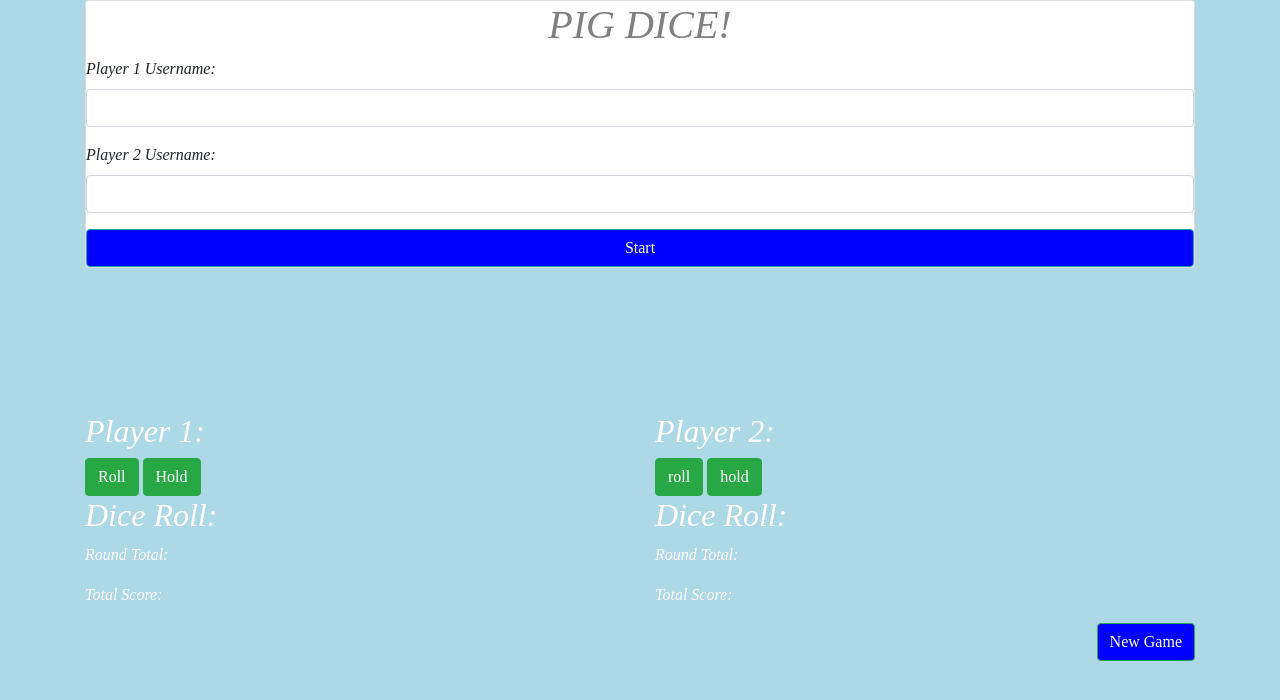
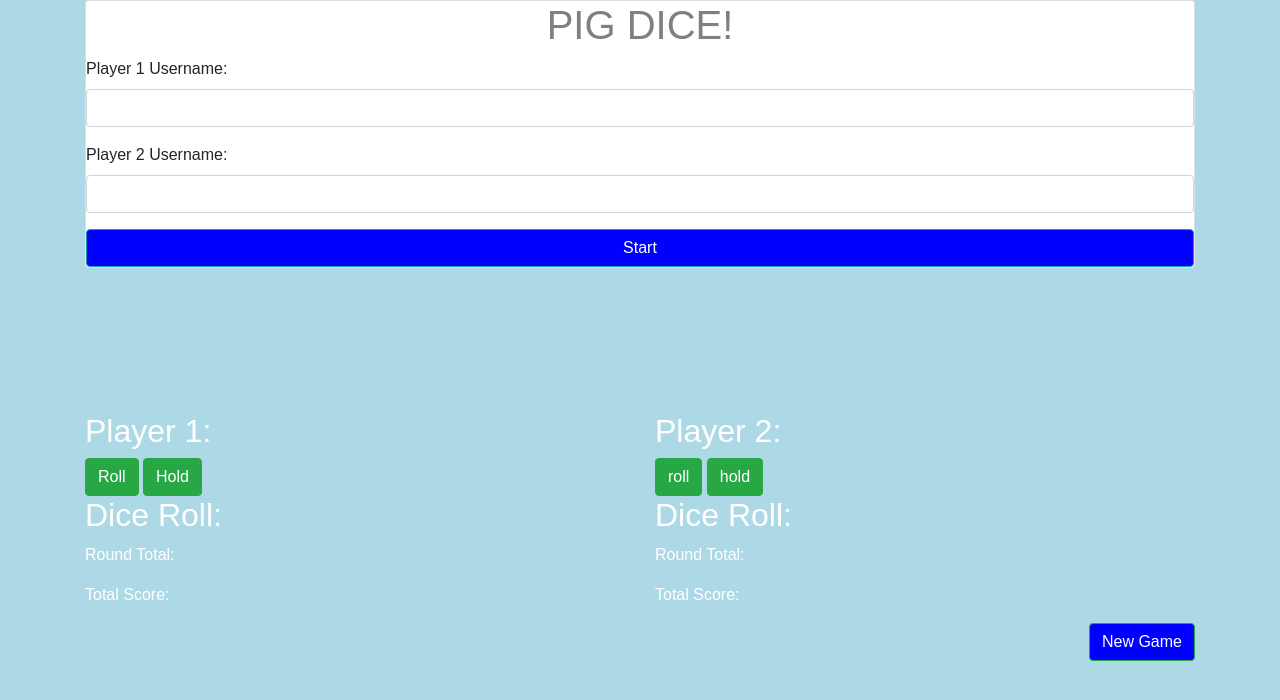
Before and after one commit to feysal-Ibrahim/pig-dice-project, a plain HTML site: page index.html in a window 1280 px wide. Drawn offline with nearby package versions, Linux system fonts and the light colour scheme.

```diff
--- a/css/styles.css
+++ b/css/styles.css
@@ -1,7 +1,10 @@
-body{
-	font-style: italic;
-	font-family: serif;
-	background-color: lightblue;
+html, body {
+  font-family: Arial,  sans-serif;
+   background-color: lightblue;
+   margin:0;
+     height:1000px;
+     position:relative
+     font-style:italic;
 }
 .col-md-6 {
   color:white;
--- a/index.html
+++ b/index.html
@@ -1,5 +1,5 @@
  <!DOCTYPE html>
- <html>
+ <html lang="en" dir="ltr">
  <head>
  	<meta name="viewport" content="width=device-width, initial-scale=1.0">
  	   <link href="css/bootstrap.css" rel="stylesheet" type="text/css">
```
